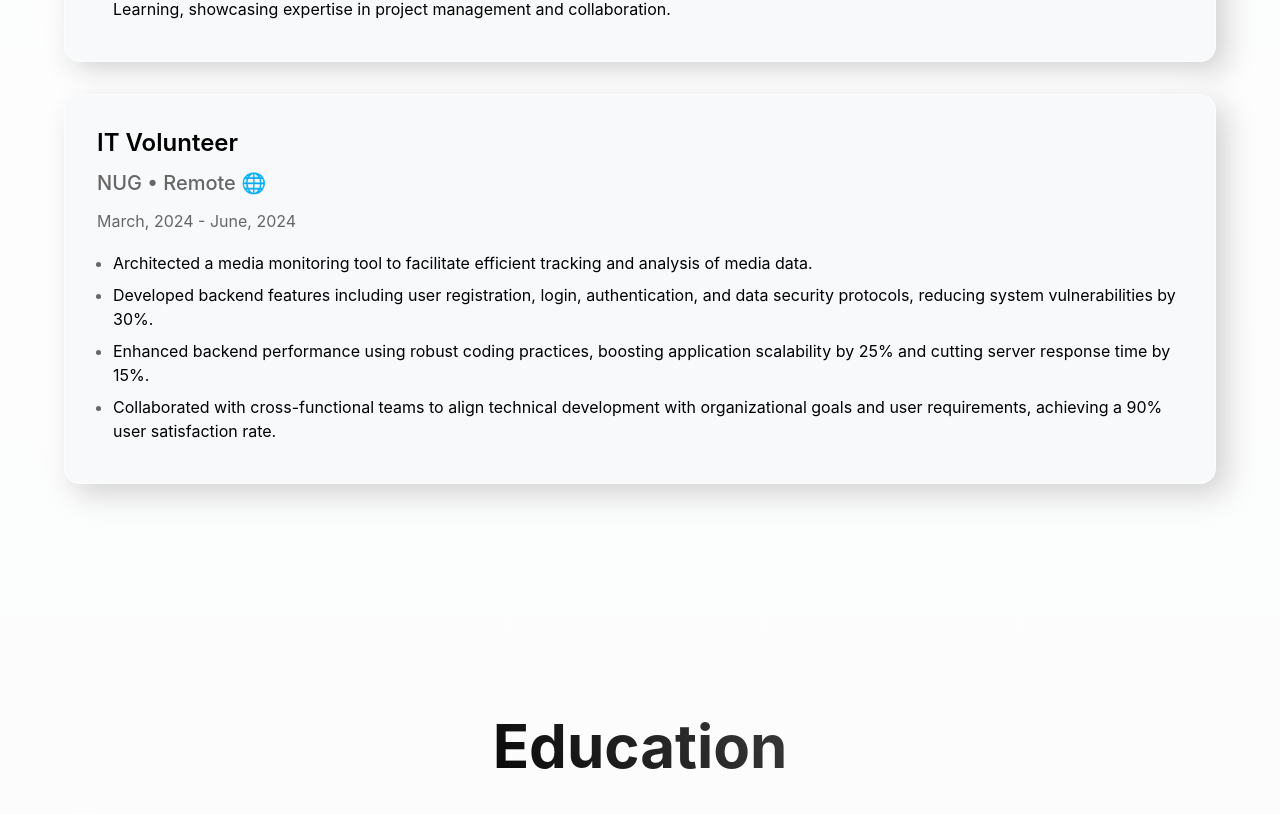
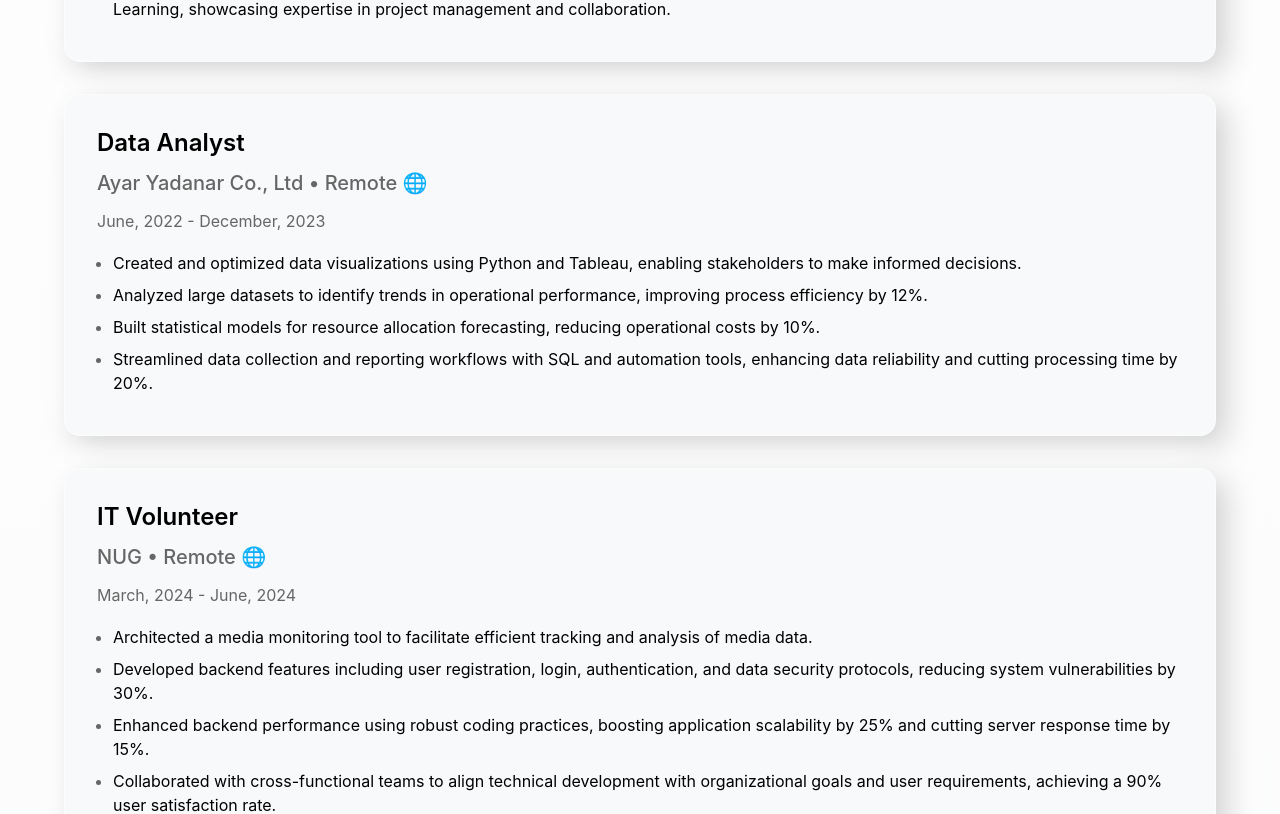
Before and after one commit to MinKhantSoeOke/Portfolio, a React (Vite) app: page / in a window 1280 px wide. Shown: the part 2193-3007 px from the top of the page. Built offline with nearby package versions, Linux system fonts and the light colour scheme.

Commit message:
Update Experience component with IT Volunteer position details

```diff
--- a/src/components/Experience.jsx
+++ b/src/components/Experience.jsx
@@ -16,6 +16,17 @@
         'Developed cutting-edge algorithms that enhanced dataset quality for autonomous driving models, leading to a 15% increase in model performance accuracy and reducing error rates by 20%.',
         'Collaborated with the Machine Learning team to optimize Python scripts for data engineering processes, resulting in a 30% decrease in runtime and improving overall efficiency.',
         'Contributed significantly to the research team\'s efforts towards publishing a conference paper on key advancements in the field of Machine Learning, showcasing expertise in project management and collaboration.'
+      ]
+    },
+    {
+      title: 'Data Analyst',
+      company: 'Ayar Yadanar Co., Ltd',
+      period: 'June, 2022 - December, 2023',
+      achievements: [
+        'Created and optimized data visualizations using Python and Tableau, enabling stakeholders to make informed decisions.',
+        'Analyzed large datasets to identify trends in operational performance, improving process efficiency by 12%.',
+        'Built statistical models for resource allocation forecasting, reducing operational costs by 10%.',
+        'Streamlined data collection and reporting workflows with SQL and automation tools, enhancing data reliability and cutting processing time by 20%.'
       ]
     },
     {
```
